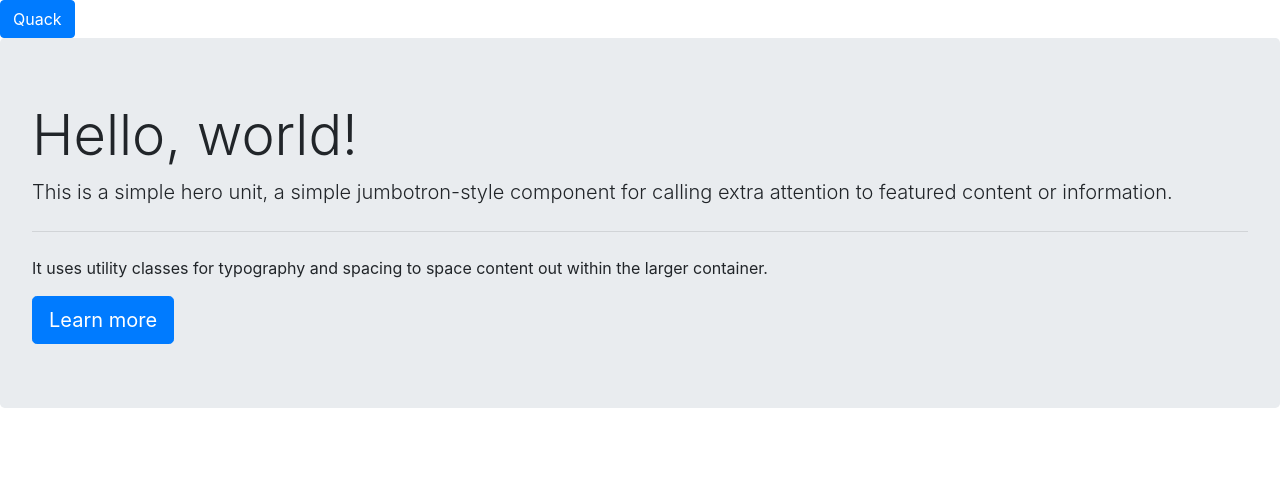
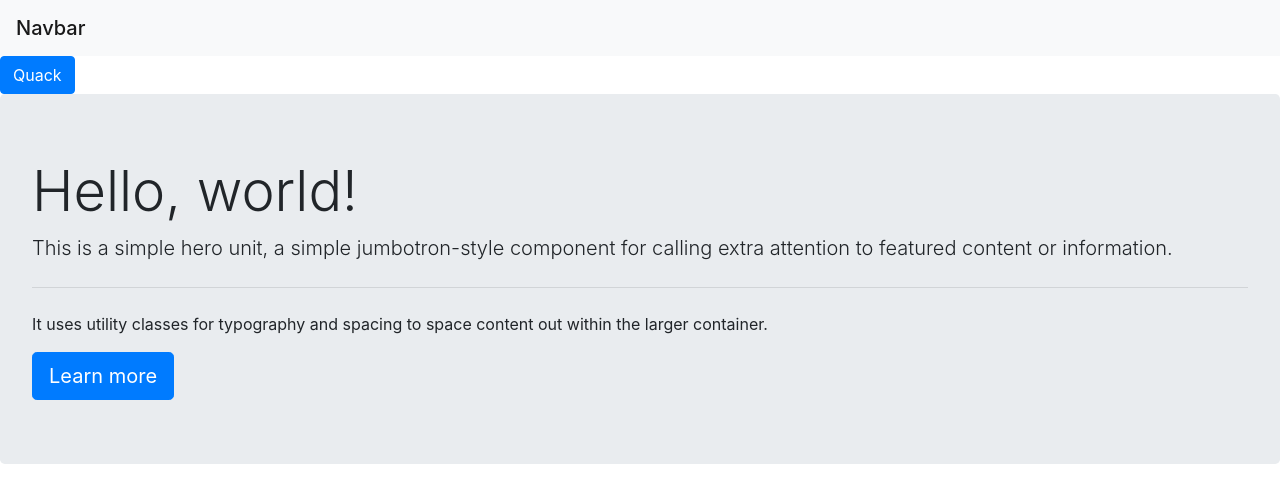
Before and after one commit to ZackCurtis/bootstraptest, a plain HTML site: page index.html in a window 1280 px wide. Drawn offline with nearby package versions, Linux system fonts and the light colour scheme.

Commit message:
adding bootstrap nav bar

```diff
--- a/index.html
+++ b/index.html
@@ -6,7 +6,9 @@
     <title>Zack Curtis</title>
     <meta name="viewport" content="width=device-width, initial-scale=1">
     <link rel="stylesheet" href="https://stackpath.bootstrapcdn.com/bootstrap/4.3.1/css/bootstrap.min.css" integrity="sha384-ggOyR0iXCbMQv3Xipma34MD+dH/1fQ784/j6cY/iJTQUOhcWr7x9JvoRxT2MZw1T" crossorigin="anonymous">
-
+    <nav class="navbar navbar-light bg-light">
+            <span class="navbar-brand mb-0 h1">Navbar</span>
+          </nav>
 </head>
 <body>
        <button class="btn btn-primary">Quack</button>
@@ -16,7 +18,8 @@
             <hr class="my-4">
             <p>It uses utility classes for typography and spacing to space content out within the larger container.</p>
             <a class="btn btn-primary btn-lg" href="#" role="button">Learn more</a>
-          </div>
+        </div>
+
         <script src="https://code.jquery.com/jquery-3.3.1.slim.min.js" integrity="sha384-q8i/X+965DzO0rT7abK41JStQIAqVgRVzpbzo5smXKp4YfRvH+8abtTE1Pi6jizo" crossorigin="anonymous"></script>
         <script src="https://cdnjs.cloudflare.com/ajax/libs/popper.js/1.14.7/umd/popper.min.js" integrity="sha384-UO2eT0CpHqdSJQ6hJty5KVphtPhzWj9WO1clHTMGa3JDZwrnQq4sF86dIHNDz0W1" crossorigin="anonymous"></script>
         <script src="https://stackpath.bootstrapcdn.com/bootstrap/4.3.1/js/bootstrap.min.js" integrity="sha384-JjSmVgyd0p3pXB1rRibZUAYoIIy6OrQ6VrjIEaFf/nJGzIxFDsf4x0xIM+B07jRM" crossorigin="anonymous"></script>
```
